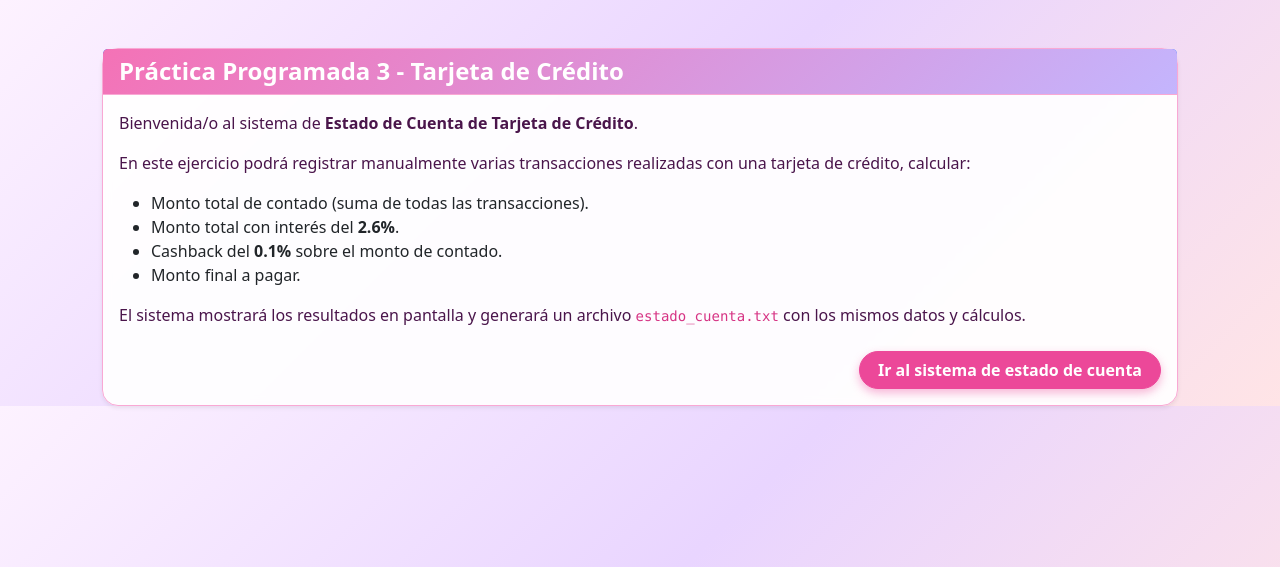
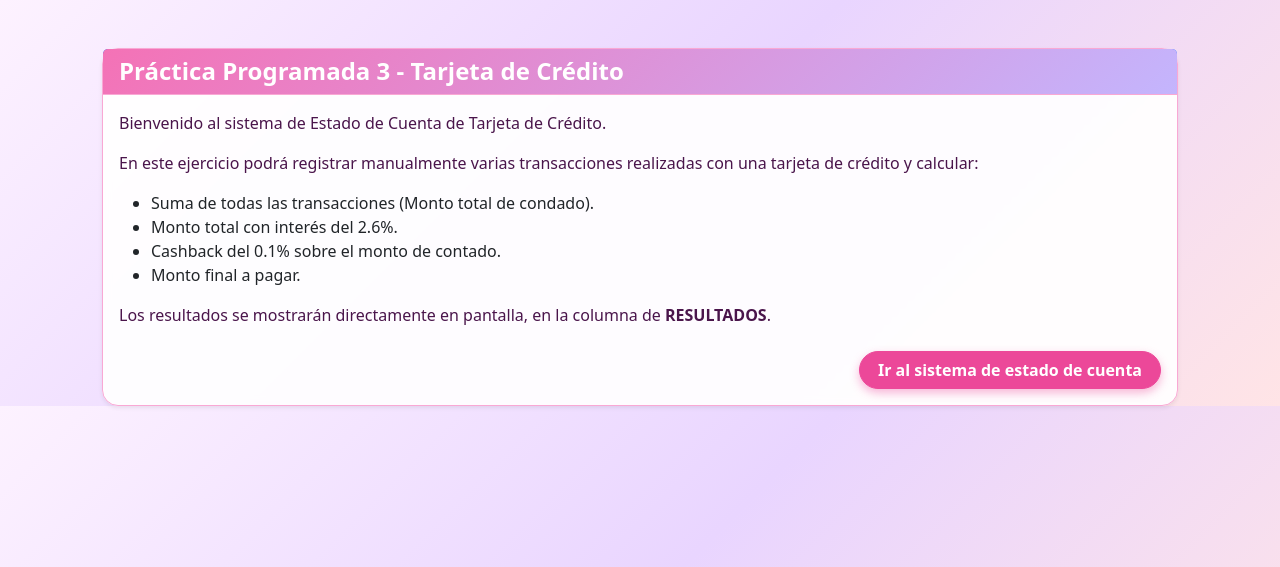
Before and after one commit to sunnydmoon/PracticaProgamada3-SC502-3C2024-DanielaMurillo, a PHP site: page /index.html in a window 1280 px wide. Shown: the top 567 px of the page. Run offline with PHP 8.4, Linux system fonts and the light colour scheme.

Commit message:
Intento 3 remover txt

```diff
--- a/index.html
+++ b/index.html
@@ -22,21 +22,21 @@
 
         <div class="card-body">
             <p class="mb-3">
-                Bienvenida/o al sistema de <strong>Estado de Cuenta de Tarjeta de Crédito</strong>.
+                Bienvenido al sistema de Estado de Cuenta de Tarjeta de Crédito.
             </p>
             <p class="mb-3">
                 En este ejercicio podrá registrar manualmente varias transacciones realizadas con una tarjeta
-                de crédito, calcular:
+                de crédito y calcular:
             </p>
             <ul>
-                <li>Monto total de contado (suma de todas las transacciones).</li>
-                <li>Monto total con interés del <strong>2.6%</strong>.</li>
-                <li>Cashback del <strong>0.1%</strong> sobre el monto de contado.</li>
+                <li>Suma de todas las transacciones (Monto total de condado).</li>
+                <li>Monto total con interés del 2.6%.</li>
+                <li>Cashback del 0.1% sobre el monto de contado.</li>
                 <li>Monto final a pagar.</li>
             </ul>
             <p class="mb-3">
-                El sistema mostrará los resultados en pantalla y generará un archivo
-                <code>estado_cuenta.txt</code> con los mismos datos y cálculos.
+                Los resultados se mostrarán directamente en pantalla, en la columna de
+                <strong>RESULTADOS</strong>.
             </p>
 
             <div class="d-flex justify-content-end mt-4">
```
Also changed, not shown: index.php (+9 -28 lines).
